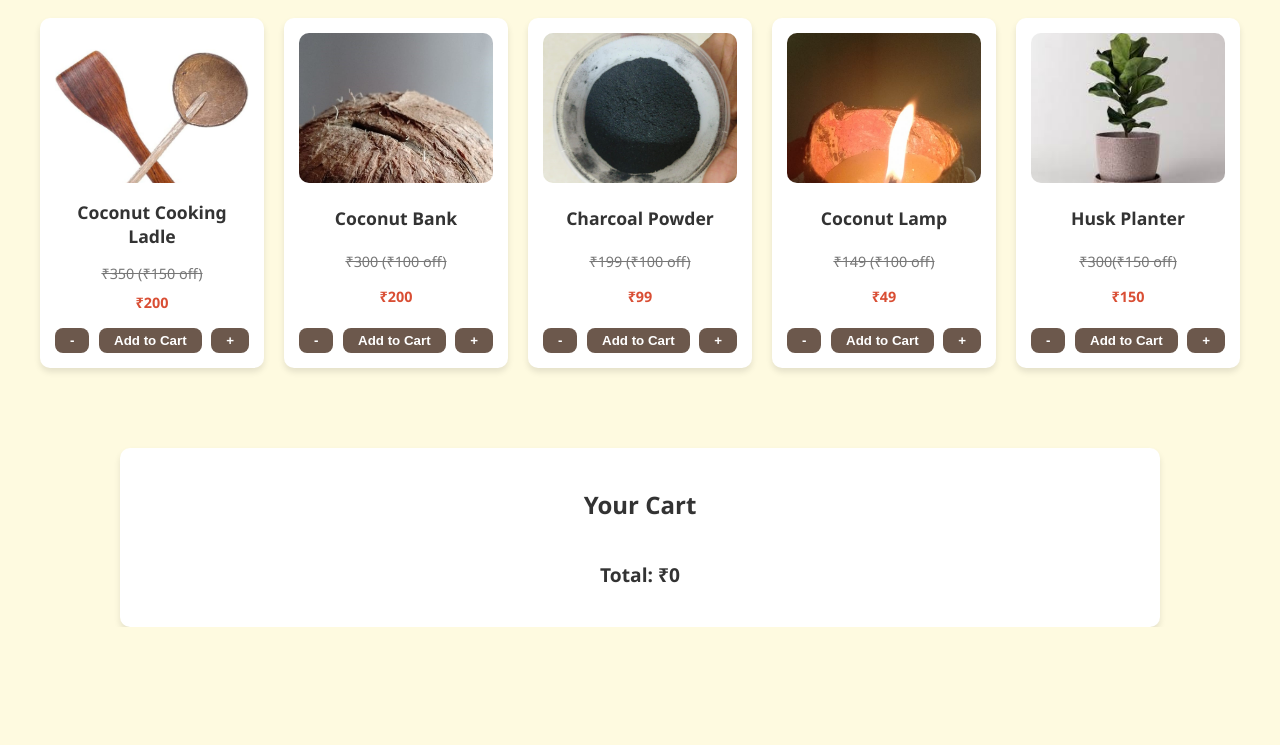
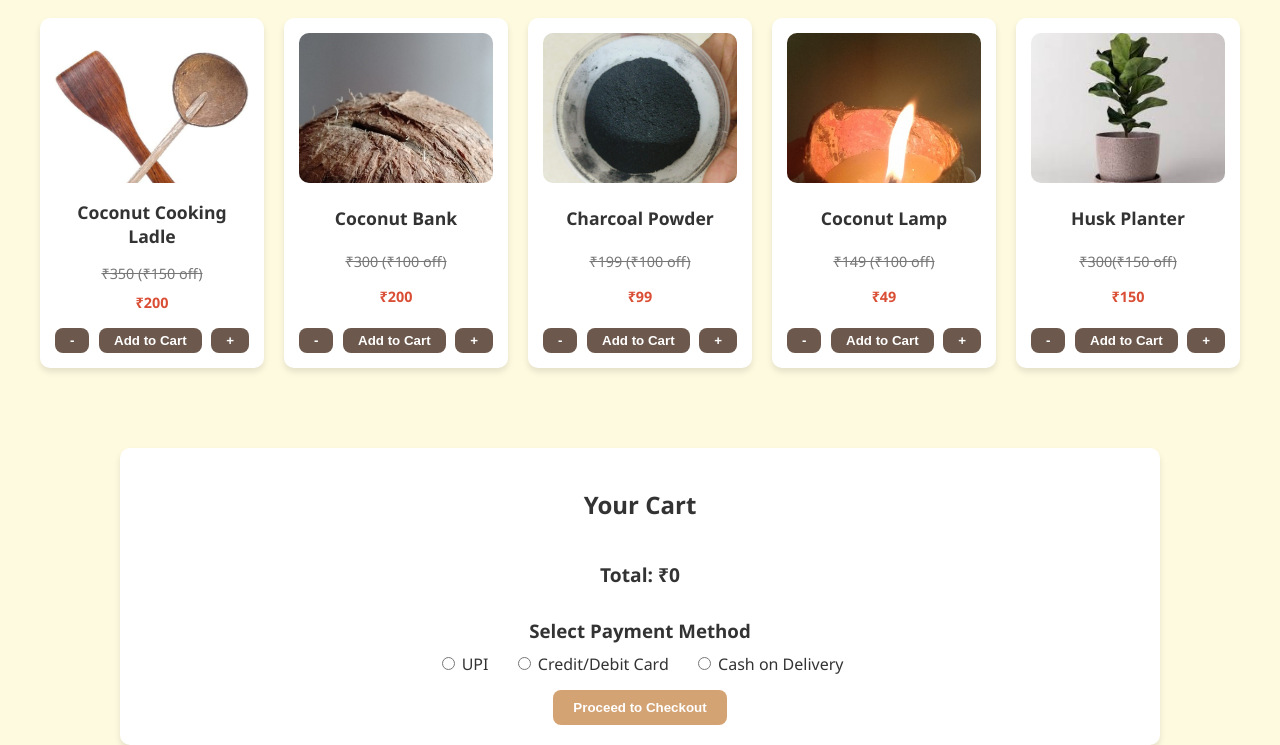
Before and after one commit to lokeshgithub-collab/husk_n_shell_website_final, a plain HTML site: page products.html in a window 1280 px wide. Shown: the part 185-930 px from the top of the page. Before the commit the page ends 812 px from the top, so only its background shows below. Drawn offline with Linux system fonts and the light colour scheme.

Commit message:
Add files via upload

```diff
--- a/products.html
+++ b/products.html
@@ -158,6 +158,27 @@
       font-weight: bold;
       margin-top: 20px;
     }
+    .payment-section {
+      margin-top: 30px;
+      text-align: center;
+    }
+    .payment-section h3 {
+      margin-bottom: 10px;
+    }
+    .payment-section label {
+      margin: 0 10px;
+      font-weight: 500;
+    }
+    .payment-section button {
+      background-color: #d4a373;
+      color: white;
+      padding: 10px 20px;
+      border: none;
+      border-radius: 8px;
+      font-weight: 600;
+      cursor: pointer;
+      margin-top: 15px;
+    }
   </style>
 </head>
 <body>
@@ -181,7 +202,6 @@
   <h2>Our Products</h2>
   <div class="product-grid">
 
-    <!-- Coconut Cooking Ladle -->
     <div class="product">
       <img src="images/coco ladle.jpeg" alt="Coco ladle" />
       <h3>Coconut Cooking Ladle</h3>
@@ -194,7 +214,6 @@
       </div>
     </div>
 
-    <!-- Coconut Bank -->
     <div class="product">
       <img src="images/cocobank.jpg" alt="Coconut Bank" />
       <h3>Coconut Bank</h3>
@@ -207,7 +226,6 @@
       </div>
     </div>
 
-    <!-- Charcoal Powder -->
     <div class="product">
       <img src="images/charcoal powder.jpg" alt="Charcoal Powder" />
       <h3>Charcoal Powder</h3>
@@ -220,7 +238,6 @@
       </div>
     </div>
 
-    <!-- Coconut Lamp -->
     <div class="product">
       <img src="images/cocolamp.jpg" alt="Coconut Lamp" />
       <h3>Coconut Lamp</h3>
@@ -233,7 +250,6 @@
       </div>
     </div>
 
-    <!-- Husk Planter -->
     <div class="product">
       <img src="images/huskplanter.jpg" alt="Husk Planter" />
       <h3>Husk Planter</h3>
@@ -253,6 +269,15 @@
   <h2>Your Cart</h2>
   <ul id="cart-items"></ul>
   <p class="total-price"><strong>Total:</strong> ₹<span id="total-price">0</span></p>
+
+  <div class="payment-section">
+    <h3>Select Payment Method</h3>
+    <label><input type="radio" name="payment" value="UPI" /> UPI</label>
+    <label><input type="radio" name="payment" value="Card" /> Credit/Debit Card</label>
+    <label><input type="radio" name="payment" value="COD" /> Cash on Delivery</label>
+    <br>
+    <button onclick="checkout()">Proceed to Checkout</button>
+  </div>
 </section>
 
 <script>
@@ -303,6 +328,23 @@
     totalPriceEl.textContent = totalPrice;
   }
 
+  function checkout() {
+    const selectedPayment = document.querySelector('input[name="payment"]:checked');
+    if (!selectedPayment) {
+      alert("Please select a payment method before checking out.");
+      return;
+    }
+    if (cart.length === 0) {
+      alert("Your cart is empty!");
+      return;
+    }
+    alert(`Thank you for your purchase!\nPayment Method: ${selectedPayment.value}\nTotal: ₹${document.getElementById('total-price').textContent}`);
+    cart = [];
+    localStorage.removeItem('cart');
+    updateCart();
+    document.querySelectorAll('input[name="payment"]').forEach(input => input.checked = false);
+  }
+
   window.onload = updateCart;
 </script>
 
```
